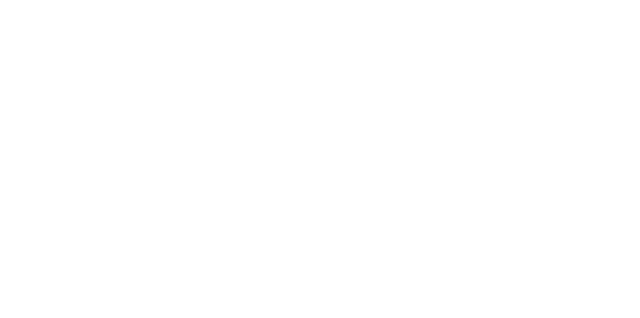
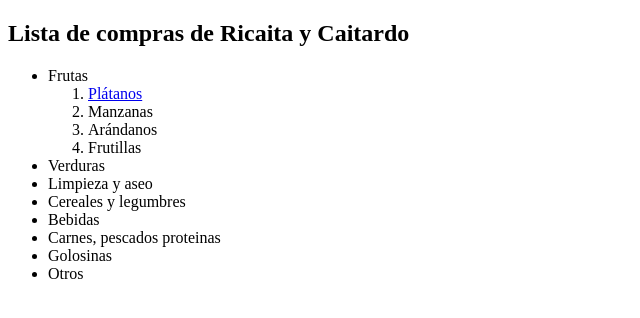
Before and after one commit to Carlacgb/lista-de-compras, a plain HTML site: page index.html in a window 1280 px wide. Shown: the whole page, without its empty margins (0-640 px from the left). Drawn offline with Linux system fonts and the light colour scheme.

Commit message:
Llenando el Body listas

```diff
--- a/index.html
+++ b/index.html
@@ -10,7 +10,28 @@
     </head>
     <body>
         <header></header>
-        <main></main>
+        <main>
+            <section>
+                <h1>Lista de compras de Ricaita y Caitardo</h1>
+                <ul>
+                    <li>Frutas
+                        <ol>
+                            <li><a href="https://www.directoalpaladar.com/recetario/aprovechar-platanos-maduros-recetas-bizcochos-tartas-helados">Plátanos</a></li>
+                            <li>Manzanas</li>
+                            <li>Arándanos</li>
+                            <li>Frutillas</li>
+                        </ol>
+                    </li>
+                    <li>Verduras</li>
+                    <li>Limpieza y aseo</li>
+                    <li>Cereales y legumbres</li>
+                    <li>Bebidas</li>
+                    <li>Carnes, pescados proteinas</li>
+                    <li>Golosinas</li>
+                    <li>Otros</li>
+                </ul>
+            </section>
+        </main>
         <footer></footer>
     </body>
 </html>
```
